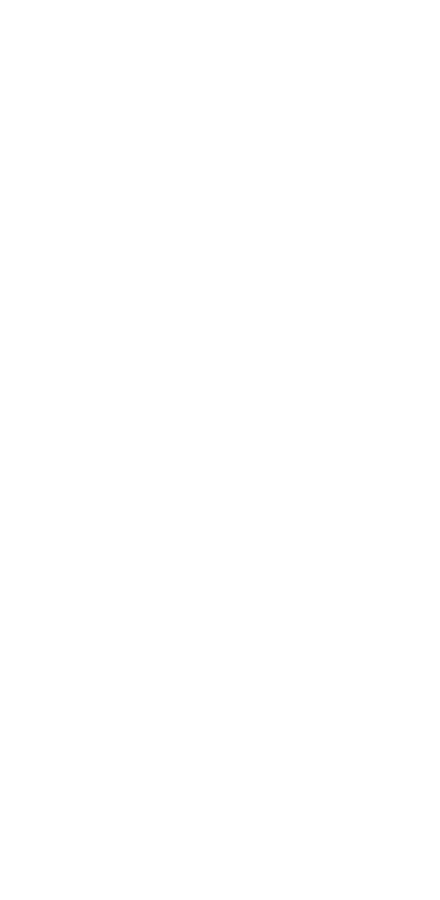
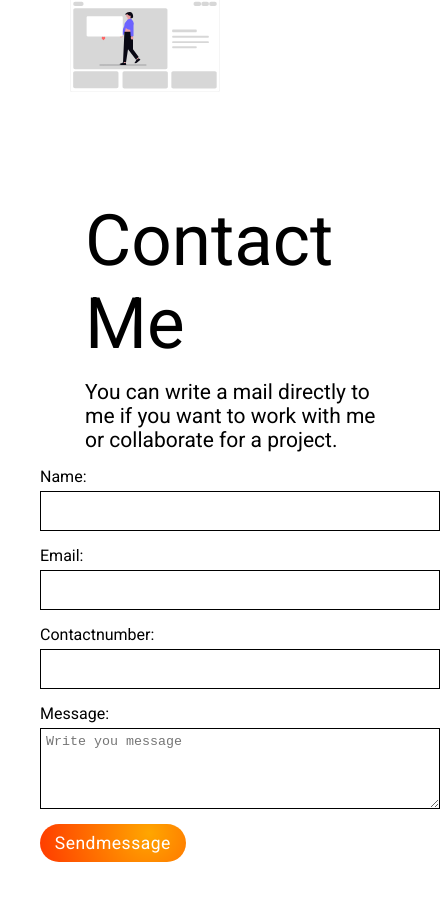
Before and after one commit to vigneshsurya21796/portfolio, a React (Create React App) app: page / in a window 390 px wide. Shown: the part 1080-1980 px from the top of the page, 440 px wide, since content can reach past the window. Built offline with nearby package versions, Linux system fonts and the light colour scheme.

Commit message:
Updated footer and header

```diff
--- a/package.json
+++ b/package.json
@@ -37,5 +37,8 @@
       "last 1 firefox version",
       "last 1 safari version"
     ]
+  },
+  "devDependencies": {
+    "prettier": "3.4.2"
   }
 }
--- a/public/index.html
+++ b/public/index.html
@@ -29,7 +29,7 @@
       work correctly both with client-side routing and a non-root public URL.
       Learn how to configure a non-root public URL by running `npm run build`.
     -->
-    <title>React App</title>
+    <title>Portfolio</title>
   </head>
   <body>
     <noscript>You need to enable JavaScript to run this app.</noscript>
--- a/src/App.js
+++ b/src/App.js
@@ -1,5 +1,5 @@
 import React from "react";
-import { Navbar, Header, Aboutme, Contactme } from "./Components";
+import { Navbar, Header, Contactme } from "./Components";
 function App() {
   return (
     <div>
@@ -7,7 +7,7 @@
         <Navbar />
         <Header />
 
-        <Aboutme />
+        {/*<Aboutme />*/}
         <Contactme />
       </div>
     </div>
--- a/src/Components/Contactme/Contactme.css
+++ b/src/Components/Contactme/Contactme.css
@@ -1,16 +1,20 @@
 .contactme__container {
   display: flex;
   justify-content: space-between;
-  align-items: center;
-  padding: 0 155px 0 55px;
+  /* align-items: center; */
+  flex-wrap: wrap;
+  padding: 0 155px 3rem 55px;
 }
 .contactme__containter-mail {
   display: flex;
-  /* justify-content: center; */
-  align-items: center;
+  justify-content: flex-start;
+  align-items: flex-start;
   flex-direction: column;
+  gap: 15px;
+  height: 100%; /* Ensure it occupies full height if needed */
+  max-width: 600px;
+
   /*flex-direction: column;*/
-
 }
 .contactme__containter-form {
   display: flex;
@@ -18,7 +22,104 @@
   /* align-items: center; */
   /* width: 100%; */
 }
-.contactme__input-container{
+.contactme__input-container {
   display: flex;
   flex-direction: column;
+  gap: 5px;
 }
+.contactme__form-flex {
+  display: flex;
+  flex-direction: column;
+  justify-content: center;
+  align-items: center;
+  gap: 15px;
+}
+.contactme__input-container label {
+  font-family: var(--font-family--1), serif;
+  font-size: 16px;
+  font-weight: 400;
+}
+.contactme__input-container input {
+  height: 40px;
+  width: 25rem;
+  border: 1px solid black;
+  outline: none;
+  font-size: 20px;
+  color: grey;
+}
+.contactme__input-container textarea {
+  height: 81px;
+  width: 25rem;
+  border: 1px solid black;
+  padding: 5px;
+}
+.contactme__form-flex button {
+  border: none;
+  padding: 9px;
+  font-size: 17.5px;
+  /* height: 2.3rem; */
+  width: 9.1rem;
+  font-family: var(--font-family--1), serif;
+  letter-spacing: 0.5px;
+  border-radius: 21px;
+  color: #fff;
+  background: radial-gradient(
+    circle at 75% 24%,
+    rgba(255, 166, 0, 1) 0%,
+    rgba(255, 59, 0, 1) 100%
+  );
+  cursor: pointer;
+  transition: all 0.3s;
+}
+.contactme__form-flex button:hover {
+  box-shadow: 0 5px 15px #fe8c00;
+}
+.contacme__sendmessage {
+  width: 100%;
+  display: flex;
+  justify-content: flex-start;
+  align-items: flex-start;
+}
+.contactme__containter-mail h1 {
+  font-size: 71px;
+  font-family: var(--font-family--1), serif;
+  font-weight: 400;
+}
+.contactme__containter-mail p {
+  font-size: 21px;
+  font-family: var(--font-family--1), serif;
+  font-weight: 400;
+}
+
+@media screen and (max-width: 700px) {
+  .contactme__container {
+    display: flex;
+    flex-direction: column;
+    justify-content: space-between;
+    align-items: center;
+    padding: 2.5rem;
+    gap: 15px;
+  }
+
+  .contactme__containter-mail{
+    display: flex;
+    /*justify-content: center;*/
+    /*align-items: center;*/
+    flex-direction: column;
+    gap: 15px;
+    /*background-color: brown;*/
+    width: auto;
+    flex: 1;
+
+  }
+  .contactme__containter-mail h1 {
+
+    text-align: left;
+  }
+  .contactme__containter-mail p {
+    font-size: 21px;
+    font-family: var(--font-family--1), serif;
+    font-weight: 400;
+    /*text-align: center;*/
+  }
+}
--- a/src/Components/Contactme/Contactme.jsx
+++ b/src/Components/Contactme/Contactme.jsx
@@ -2,41 +2,80 @@
 import "./Contactme.css";
 
 function Contactme() {
-  const [form, setform] = useState({});
+  const [form, setform] = useState({
+    name: "",
+    email: "",
+    contactnumber: "",
+    message: "",
+  });
+  const formchange = (e) => {
+    const { name, value } = e.target;
+
+    setform((prevForm) => ({
+      ...prevForm,
+      [name]: value,
+    }));
+  };
   return (
     <div className="contactme__container">
       <div className="contactme__containter-mail">
-        <div>Contact Me</div>
+        <h1>Contact Me</h1>
 
-        <div>
+        <p>
           You can write a mail directly to me if you want to work with me or
           collaborate for a project.
-        </div>
+        </p>
       </div>
       <div className="contactme__containter-form">
-        <form>
+        <form className="contactme__form-flex">
           <div className="contactme__input-container">
-            <label htmlFor="Name">Name:</label>
-            <input type="text" name="Name" id="Name" required />
+            <label htmlFor="name">Name:</label>
+            <input
+              type="text"
+              name="name"
+              id="name"
+              required
+              value={form.name}
+              onChange={formchange}
+            />
           </div>
           <div className="contactme__input-container">
-            <label htmlFor="Email">Email:</label>
-            <input type="email" name="Email" id="Email" required />
+            <label htmlFor="email">Email:</label>
+            <input
+              type="email"
+              name="email"
+              id="email"
+              value={form.email}
+              onChange={formchange}
+              required
+            />
           </div>
+
           <div className="contactme__input-container">
-            <label htmlFor="Contactnumber">Contactnumber:</label>
+            <label htmlFor="contactnumber">Contactnumber:</label>
+
             <input
-              type="number"
-              name="Contactnumber"
-              id="Contactnumber"
+              type="tel"
+              name="contactnumber"
+              id="contactnumber"
+              value={form.contactnumber}
+              onChange={formchange}
+              pattern="[0-9]{10}"
               required
             />
           </div>
           <div className="contactme__input-container">
-            <label htmlFor="Message">Message:</label>
-            <input type="text" name="" id="" required />
+            <label htmlFor="message">Message:</label>
+            <textarea
+              placeholder="Write you message"
+              name="message"
+              id="message"
+              required
+              value={form.message}
+              onChange={formchange}
+            />
           </div>
-          <div>
+          <div className="contacme__sendmessage">
             <button type="submit">Sendmessage</button>
           </div>
         </form>
--- a/src/Components/Header/Header.css
+++ b/src/Components/Header/Header.css
@@ -1,5 +1,6 @@
 .Header-conatainer {
   display: flex;
+  padding: 0 155px 3rem 55px;
 }
 .header_element_1 {
   flex: 1;
@@ -14,12 +15,12 @@
 }
 .header_element_1 p,
 .Nav_text {
-  font-family: var(--font-family--2);
+  font-family: var(--font-family--2), serif;
   font-size: 35px;
   text-align: center;
 }
 .header_element_1 h1 {
-  font-family: var(--font-family--5);
+  font-family: var(--font-family--5), serif;
   font-size: 55px;
 }
 .header_element_2 {
@@ -44,7 +45,7 @@
   /* justify-content: center; */
   /* align-items: center; */
   flex-direction: column;
-  gap: 0px;
+  gap: 5px;
   width: 34rem;
   height: 4rem;
 }
@@ -62,7 +63,7 @@
   width: 100%;
   /* height: 55px; */
   padding: 15px;
-  font-family: var(--font-family--1);
+  font-family: var(--font-family--1), serif;
   font-size: 20px;
   font-weight: 400;
   line-height: 28px;
@@ -102,7 +103,7 @@
     flex-direction: column;
   }
   .Nav_text {
-    font-size: px;
+    font-size: 5px;
     text-align: center;
   }
 }
@@ -122,7 +123,7 @@
     /* justify-content: center; */
     /* align-items: center; */
     flex-direction: column;
-    gap: 0px;
+    gap: 5px;
     width: 20rem;
     height: 2.3rem;
   }
```
Also changed, not shown: src/Components/Header/Header.jsx (+33 -33 lines), 1 other file (tests, documents, lock files or other folders).
